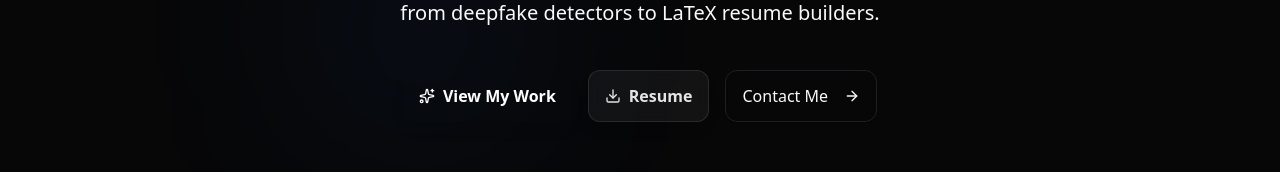
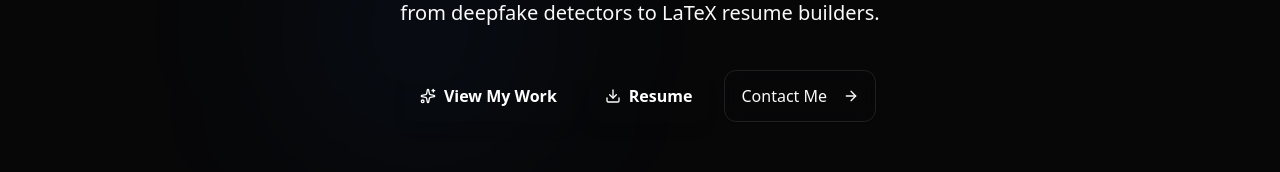
Before and after one commit to theunstopabble/gautam_portfolio, a Next.js app: page / in a window 1280 px wide. Shown: the part 470-642 px from the top of the page. Built offline with nearby package versions, Linux system fonts and the light colour scheme.

Commit message:
fix: upgrade Resume button to gradient style matching View My Work

```diff
--- a/src/components/home/Hero.tsx
+++ b/src/components/home/Hero.tsx
@@ -120,8 +120,7 @@ export function Hero() {
           </Button>
           <Button
             size="lg"
-            variant="secondary"
-            className="h-13 gap-2 rounded-xl border border-white/10 bg-white/5 px-8 text-base font-semibold text-zinc-200 shadow-lg backdrop-blur-sm transition-all hover:bg-white/10 hover:brightness-110"
+            className="h-13 gap-2 rounded-xl bg-gradient-to-r from-primary to-accent px-8 text-base font-semibold text-white shadow-lg shadow-primary/25 transition-all hover:shadow-xl hover:shadow-primary/30 hover:brightness-110"
             asChild
           >
             <a
```
